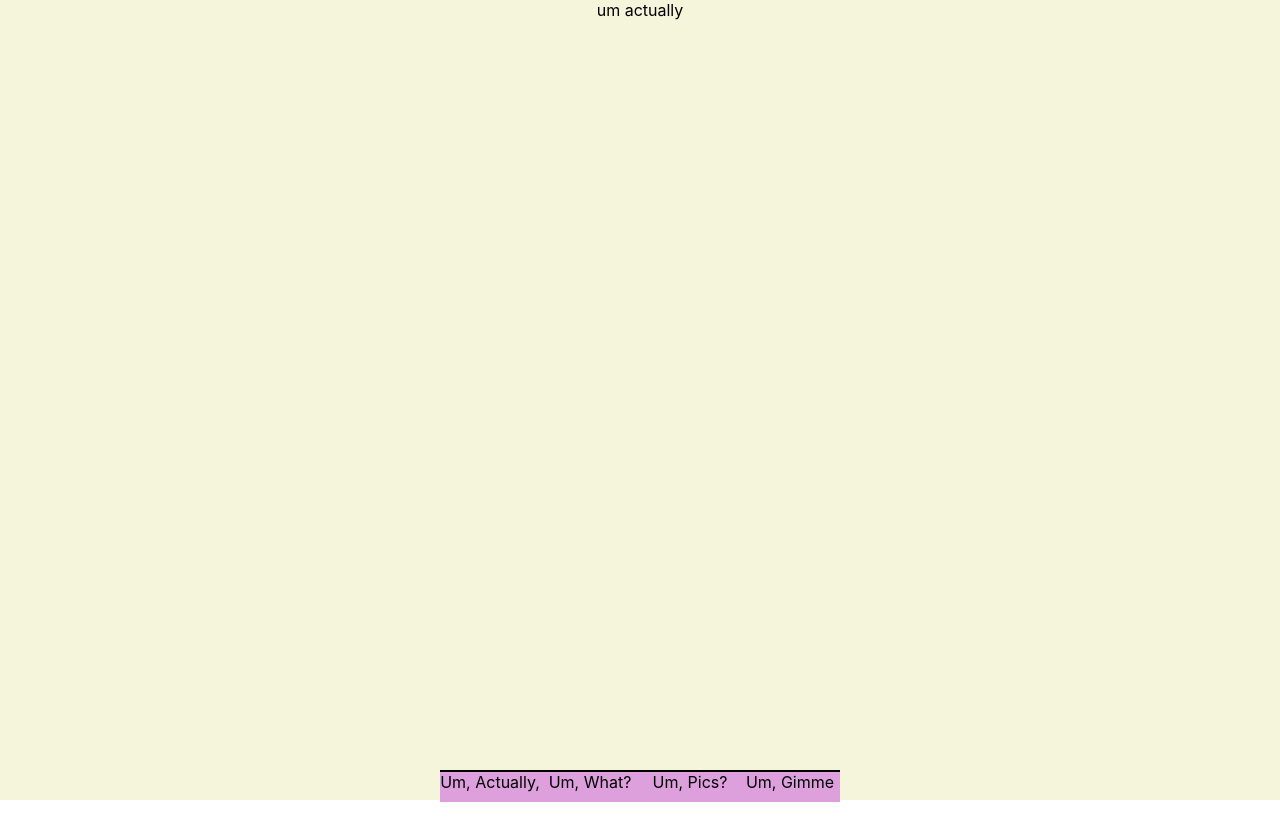
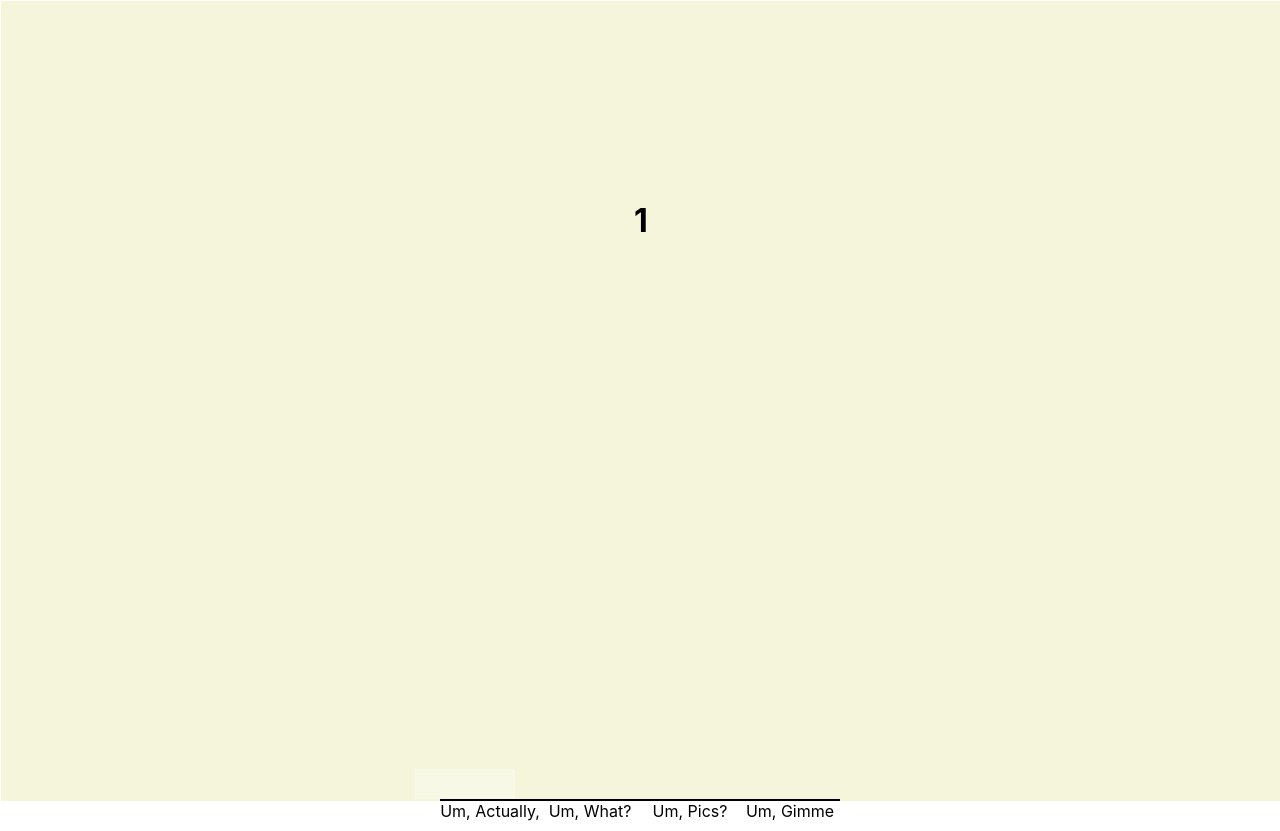
Before and after one commit to danhkim/umactually, a React (Create React App) app: page / in a window 1280 px wide. Before the commit the page ends 802 px from the top, so only its background shows below. Built offline with nearby package versions, Linux system fonts and the light colour scheme.

Commit message:
slider finished. need to do more nav highlight work

```diff
--- a/package.json
+++ b/package.json
@@ -5,7 +5,9 @@
   "dependencies": {
     "react": "^16.7.0",
     "react-dom": "^16.7.0",
-    "react-scripts": "2.1.3"
+    "react-scripts": "2.1.3",
+    "react-slick": "^0.23.2",
+    "slick-carousel": "^1.8.1"
   },
   "scripts": {
     "start": "react-scripts start",
--- a/src/App.css
+++ b/src/App.css
@@ -1,11 +1,9 @@
+@import "~slick-carousel/slick/slick.css";
+@import "~slick-carousel/slick/slick-theme.css";
+
 .App {
   text-align: center;
   height:500px;
-}
-
-.App-logo {
-  animation: App-logo-spin infinite 20s linear;
-  height: 40vmin;
 }
 
 .App-header {
@@ -18,16 +16,3 @@
   font-size: calc(10px + 2vmin);
   color: white;
 }
-
-.App-link {
-  color: #61dafb;
-}
-
-@keyframes App-logo-spin {
-  from {
-    transform: rotate(0deg);
-  }
-  to {
-    transform: rotate(360deg);
-  }
-}
--- a/src/App.jsx
+++ b/src/App.jsx
@@ -2,14 +2,43 @@ import React, { Component } from 'react';
 import logo from './logo.svg';
 import './App.css';
 import Nav from './Nav.jsx';
+import Slider from "react-slick";
 import Screen from './Screen.jsx';
 
 class App extends Component {
+
+  constructor(props) {
+    super(props);
+    this.changeHandler = this.changeHandler.bind(this)
+  }
+
+  changeHandler(number) {
+    this.sliderWrapper.slickGoTo(number)
+  }
+
   render() {
+
+    var settings = {
+      dots: false,
+      infinite: true,
+      vertical: true,
+      swipeToSlide: true,
+      verticalSwiping: true,
+      arrows: false,
+      speed: 500,
+      slidesToShow: 1,
+      slidesToScroll: 1
+    };
+
     return (
       <div className="App">
-        <Screen />
-        <Nav />
+        <Slider ref={sliderWrapper => (this.sliderWrapper = sliderWrapper)} {...settings}>
+          <Screen text="1"/>
+          <Screen text="2"/>
+          <Screen text="3"/>
+          <Screen text="4"/>
+        </Slider>
+        <Nav control={this.changeHandler} />
       </div>
     );
   }
--- a/src/Nav.css
+++ b/src/Nav.css
@@ -1,7 +1,7 @@
 .Nav {
   position: absolute;
   text-align: center;
-  bottom: 0;
+  bottom: 1px;
 
   height: 30px;
   width: 450px;
@@ -14,9 +14,21 @@
 .nav-button {
   display: inline-block;
   height:30px;
-  background-color: plum;
+  background-color: transparent;
   border-top-width: 2px;
   border-top-color: black;
   border-top-style: solid;
   width: 100px;
 }
+
+.nav-highlight {
+  position: relative;
+}
+.nav-highlight {
+  background-color: white;
+  opacity: 0.3;
+  height:30px;
+  width:100px;
+  bottom:0;
+  left:0;
+}
--- a/src/Nav.jsx
+++ b/src/Nav.jsx
@@ -5,10 +5,11 @@ export default class Nav extends Component {
   render() {
     return (
       <div className="Nav">
-        <div className="nav-button">Um, Actually,</div>
-        <div className="nav-button">Um, What?</div>
-        <div className="nav-button">Um, Pics?</div>
-        <div className="nav-button">Um, Gimme</div>
+        <div className="nav-highlight" />
+        <div className="nav-button" onClick={event => this.props.control(0)}>Um, Actually,</div>
+        <div className="nav-button" onClick={event => this.props.control(1)}>Um, What?</div>
+        <div className="nav-button" onClick={event => this.props.control(2)}>Um, Pics?</div>
+        <div className="nav-button" onClick={event => this.props.control(3)}>Um, Gimme</div>
       </div>
     );
   }
--- a/src/Screen.css
+++ b/src/Screen.css
@@ -1,4 +1,11 @@
 .Screen{
   height: 100vh;
   background-color: beige;
+  text-align: center;
 }
+
+.vcenter{
+  vertical-align: middle;
+  margin: 0;
+  padding-top: 200px;
+}
--- a/src/Screen.jsx
+++ b/src/Screen.jsx
@@ -5,7 +5,8 @@ export default class Screen extends Component {
   render() {
     return (
       <div className="Screen">
-      um actually
+        <h1 className="vcenter">{this.props.text}</h1>
+
       </div>
     );
   }
```
Also changed, not shown: 1 other file (tests, documents, lock files or other folders).
